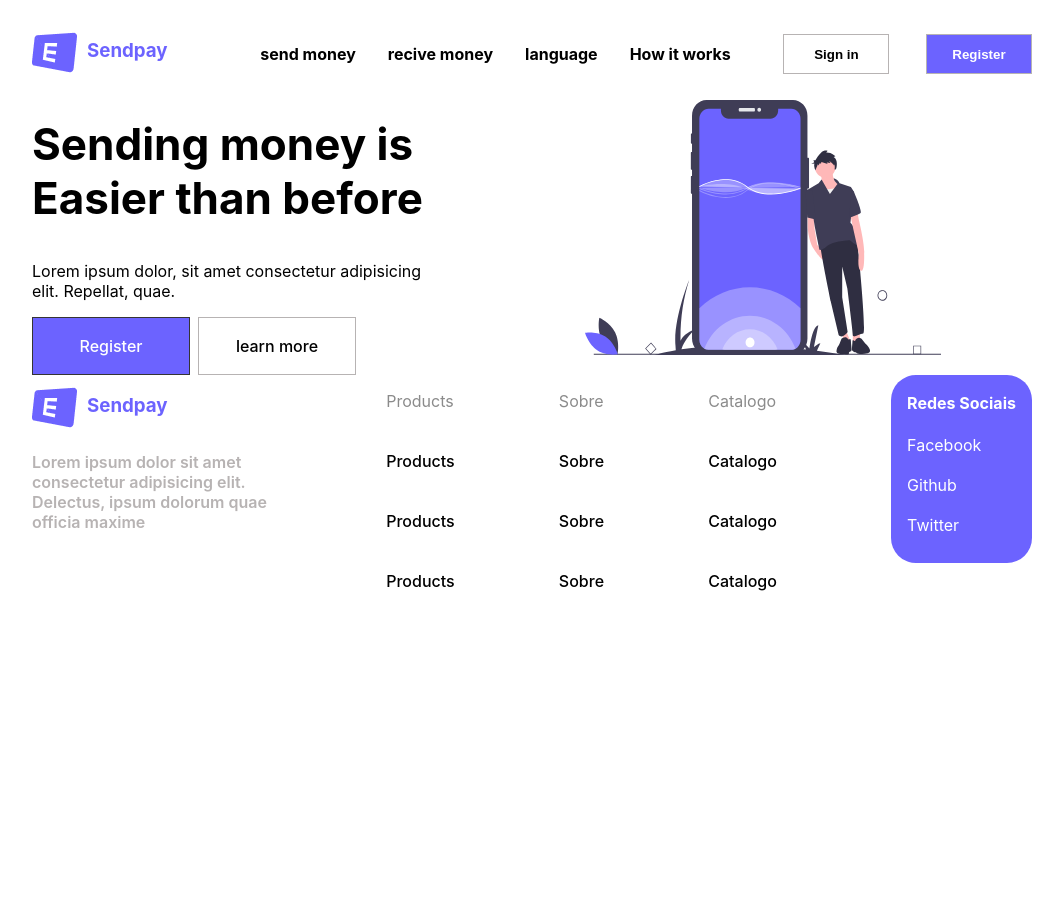
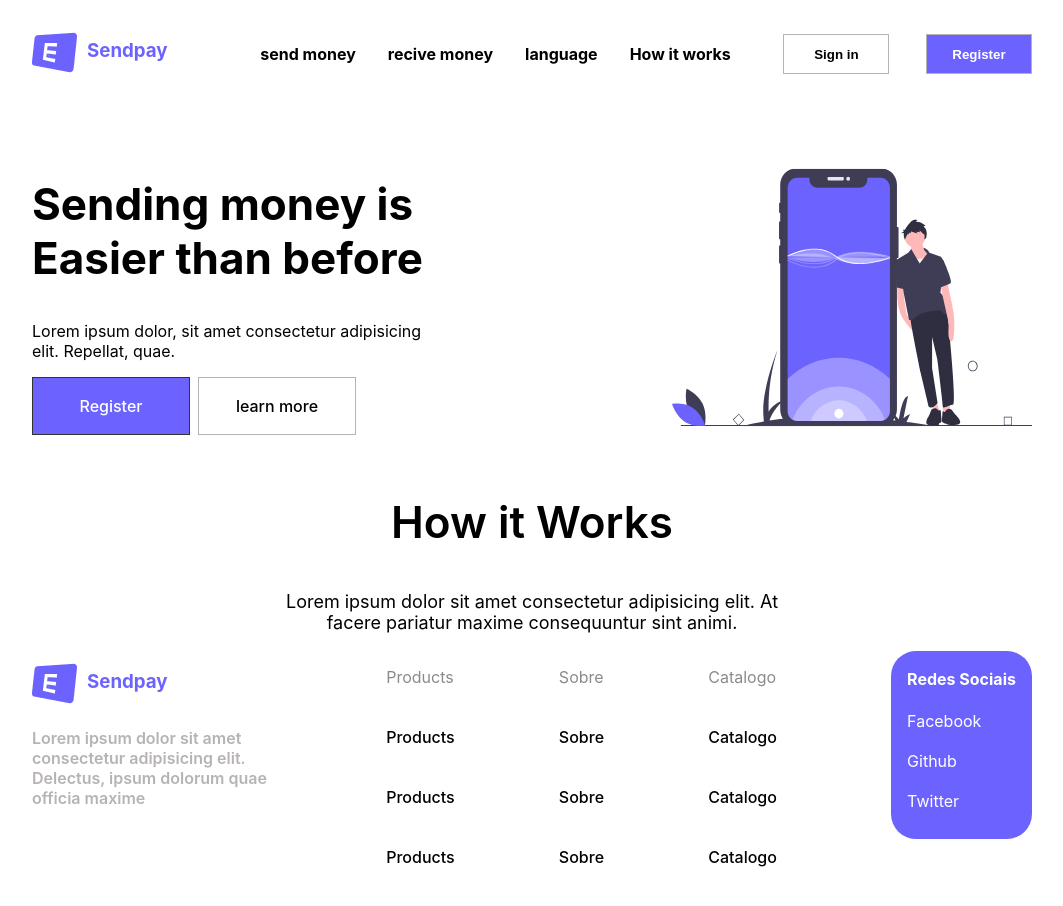
Before and after one commit to cpwaldow/Sendpay, a React (Create React App) app in the folder my-app/: page / in a window 1280 px wide. Shown: the top 906 px of the page, without its empty margins (108-1171 px from the left). Before the commit the page ends 800 px from the top, so only its background shows below. Built offline with nearby package versions, Linux system fonts and the light colour scheme.

Commit message:
refatorando o css e iniciando a parte How it Works

```diff
--- /dev/null
+++ b/my-app/src/HowItWorks.jsx
@@ -0,0 +1,22 @@
+import React, { Component } from 'react';
+
+import './style/global.css';
+import './style/main.css';
+
+class HowItWorks extends Component {
+  render() {
+    return (
+      <React.Fragment>
+        <section className='secoundCountent'>
+          <h3 className='howItWorks'>How it Works</h3>
+          <p>
+            Lorem ipsum dolor sit amet consectetur adipisicing elit. At facere
+            pariatur maxime consequuntur sint animi.
+          </p>
+        </section>
+      </React.Fragment>
+    );
+  }
+}
+
+export default HowItWorks;
--- a/my-app/src/Main.jsx
+++ b/my-app/src/Main.jsx
@@ -3,12 +3,14 @@ import React, { Component } from 'react';
 import './style/main.css';
 
 import SendMoney from './SendMoney';
+import HowItWorks from './HowItWorks';
 
 class Main extends Component {
   render() {
     return (
-      <main className='container'>
+      <main>
         <SendMoney />
+        <HowItWorks />
       </main>
     );
   }
--- a/my-app/src/SendMoney.jsx
+++ b/my-app/src/SendMoney.jsx
@@ -7,11 +7,12 @@ class SendMoney extends Component {
   render() {
     return (
       <React.Fragment>
+        <section className='containerMain firstContent'>
           <section className='leftContent'>
             <h2 className='title'>Sending money is Easier than before</h2>
             <p>
-            Lorem ipsum dolor, sit amet consectetur adipisicing elit. Repellat,
-            quae.
+              Lorem ipsum dolor, sit amet consectetur adipisicing elit.
+              Repellat, quae.
             </p>
 
             <a
@@ -31,8 +32,7 @@ class SendMoney extends Component {
               learn more
             </a>
           </section>
-        <section>
-          <img src={phone} alt='Celphone' className='phone' />
+          <img src={phone} alt='Celphone' className='phoneImg' />
         </section>
       </React.Fragment>
     );
--- a/my-app/src/style/main.css
+++ b/my-app/src/style/main.css
@@ -1,3 +1,12 @@
+.containerMain {
+  display: flex;
+  justify-content: space-between;
+}
+
+.firstContent {
+  margin-top: 60px;
+}
+
 .leftContent {
   max-width: 40%;
 }
@@ -28,9 +37,27 @@
   color: #000;
 }
 
-.phone {
+.phoneImg {
   margin-top: 20px;
-  width: 70%;
+  width: 36%;
+}
+
+.secoundCountent {
+  margin-top: 60px;
   display: flex;
-  margin-left: auto;
+  flex-direction: column;
+  align-items: center;
 }
+
+.howItWorks {
+  font-size: 44px;
+  font-weight: 600;
+  margin-top: 0;
+  margin-bottom: 24px;
+}
+
+.secoundCountent > p {
+  max-width: 500px;
+  text-align: center;
+  font-size: 18px;
+}
```
Lines whose indentation alone changed are shown as unchanged.
